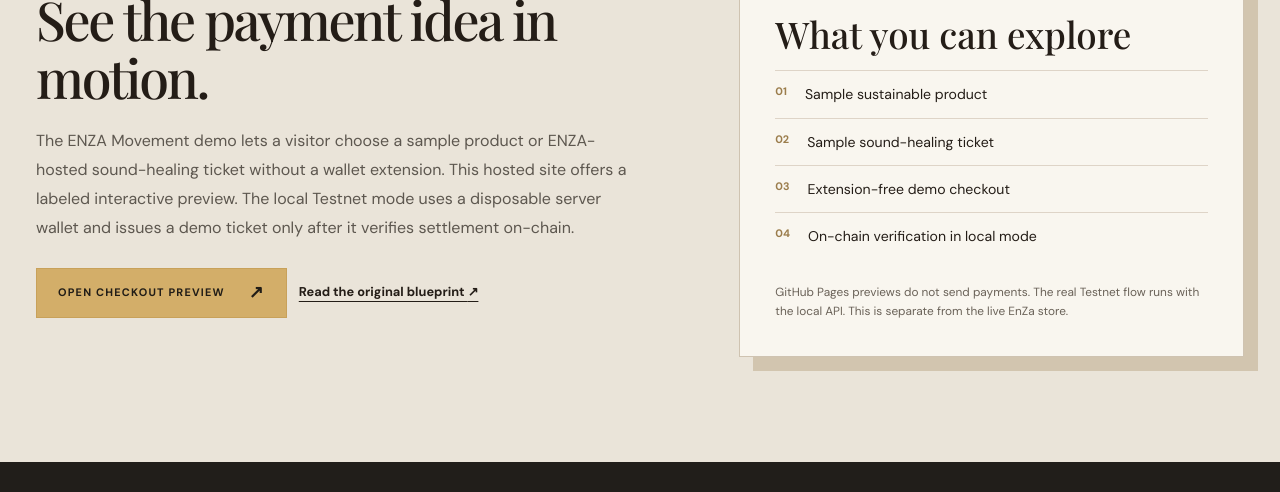
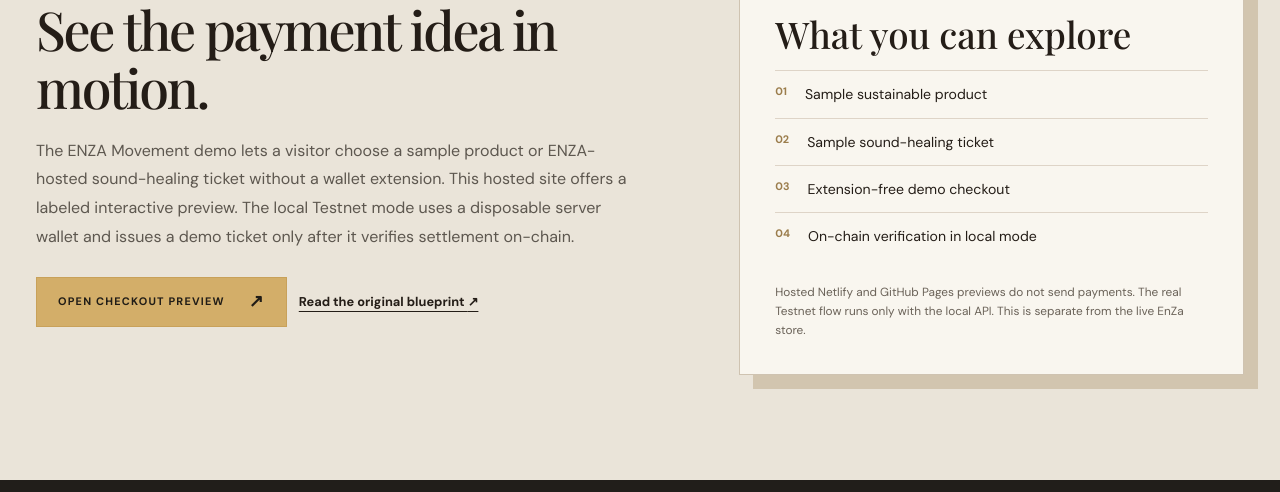
Before and after one commit to FernandoMay/enza, a website built with Vite: page index.html in a window 1280 px wide. Shown: the part 2678-3170 px from the top of the page. Built offline with nearby package versions, Linux system fonts and the light colour scheme; a web font is replaced by a local one.

Commit message:
Clarify hosted preview limits on movement home

```diff
--- a/index.html
+++ b/index.html
@@ -46,7 +46,7 @@
       </div>
     </section>
     <section class="statement" id="movement"><div class="shell statement-grid"><p class="eyebrow">OUR MOVEMENT</p><div><h2>Thoughtful objects.<br>Unforgettable moments.<br><em>One connected community.</em></h2><p>ENZA Movement brings our commerce and cultural ambitions under one roof. The live EnZa store continues as it is today. This site introduces the wider experience and a Testnet payment prototype for learning in public.</p></div></div></section>
-    <section class="testnet section-pad" id="testnet"><div class="shell testnet-grid"><div><p class="eyebrow">BUILDING WHAT'S NEXT</p><h2>See the payment idea in motion.</h2><p>The ENZA Movement demo lets a visitor choose a sample product or ENZA-hosted sound-healing ticket without a wallet extension. This hosted site offers a labeled interactive preview. The local Testnet mode uses a disposable server wallet and issues a demo ticket only after it verifies settlement on-chain.</p><div class="testnet-actions"><a class="button button-gold" href="demo.html">Open checkout preview <span aria-hidden="true">↗</span></a><a class="quiet-link" href="blueprint.html">Read the original blueprint <span aria-hidden="true">↗</span></a></div></div><aside class="testnet-panel"><span class="panel-pill">PROTOTYPE · TESTNET ONLY</span><h3>What you can explore</h3><ul><li><span>01</span> Sample sustainable product</li><li><span>02</span> Sample sound-healing ticket</li><li><span>03</span> Extension-free demo checkout</li><li><span>04</span> On-chain verification in local mode</li></ul><p>GitHub Pages previews do not send payments. The real Testnet flow runs with the local API. This is separate from the live EnZa store.</p></aside></div></section>
+    <section class="testnet section-pad" id="testnet"><div class="shell testnet-grid"><div><p class="eyebrow">BUILDING WHAT'S NEXT</p><h2>See the payment idea in motion.</h2><p>The ENZA Movement demo lets a visitor choose a sample product or ENZA-hosted sound-healing ticket without a wallet extension. This hosted site offers a labeled interactive preview. The local Testnet mode uses a disposable server wallet and issues a demo ticket only after it verifies settlement on-chain.</p><div class="testnet-actions"><a class="button button-gold" href="demo.html">Open checkout preview <span aria-hidden="true">↗</span></a><a class="quiet-link" href="blueprint.html">Read the original blueprint <span aria-hidden="true">↗</span></a></div></div><aside class="testnet-panel"><span class="panel-pill">PROTOTYPE · TESTNET ONLY</span><h3>What you can explore</h3><ul><li><span>01</span> Sample sustainable product</li><li><span>02</span> Sample sound-healing ticket</li><li><span>03</span> Extension-free demo checkout</li><li><span>04</span> On-chain verification in local mode</li></ul><p>Hosted Netlify and GitHub Pages previews do not send payments. The real Testnet flow runs only with the local API. This is separate from the live EnZa store.</p></aside></div></section>
   </main>
   <footer class="site-footer"><div class="shell footer-grid"><div><a class="wordmark wordmark-light" href="index.html" aria-label="ENZA Movement home"><span class="mark" aria-hidden="true">✳</span><span>en<span class="wordmark-break">za</span><small>MOVEMENT</small></span></a><p>For the choices we make and the moments we share.</p></div><div><h2>Explore</h2><a href="https://enza.in/" target="_blank" rel="noopener noreferrer">Shop EnZa ↗</a><a href="#antidote">Experience Antidote</a><a href="demo.html">Testnet checkout</a></div><div><h2>Learn</h2><a href="blueprint.html">The blueprint</a><a href="https://github.com/infoenzastore-cmd/enza" target="_blank" rel="noopener noreferrer">Project repository ↗</a></div></div><div class="shell footer-bottom"><span>© ENZA Movement</span><span>Live commerce at enza.in · This prototype uses test assets only</span></div></footer>
 </body>
```
